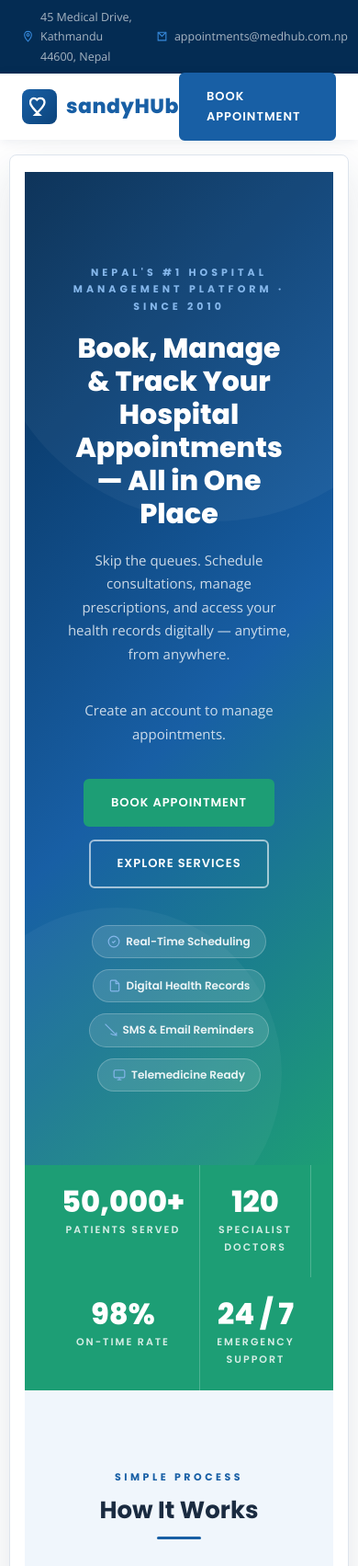
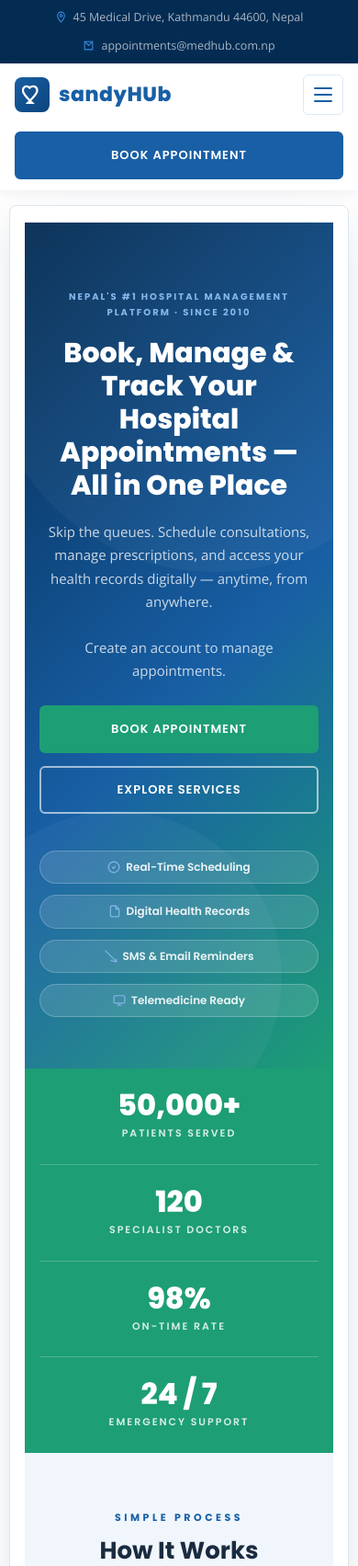
Before and after one commit to sandipmahat/Hospital-Appointment-Management-System, a Python web app: template apps/templates/medhub.html in a window 390 px wide. Shown: the top 1703 px of the page at 92% size. Run offline with Jinja, Linux system fonts and the light colour scheme; the template is opened without the code that fills it, so the values that code supplies are empty.

Commit message:
Improve MedHub responsive navigation

```diff
--- a/apps/static/css/medhub.css
+++ b/apps/static/css/medhub.css
@@ -25,6 +25,7 @@
 
 html {
   scroll-behavior: smooth;
+  text-size-adjust: 100%;
 }
 
 body {
@@ -33,6 +34,7 @@ body {
   background: var(--white);
   font-size: 15px;
   line-height: 1.7;
+  overflow-x: hidden;
 }
 
 a {
@@ -109,16 +111,31 @@ img {
 .btn-book-now,
 .team-btn,
 .svc-link {
-  display: inline-block;
+  display: inline-flex;
+  align-items: center;
+  justify-content: center;
   font-family: var(--font-heading);
   font-weight: 600;
   font-size: 13px;
   letter-spacing: 1px;
   text-transform: uppercase;
   padding: 13px 28px;
+  min-height: 44px;
   border-radius: var(--radius);
   cursor: pointer;
   transition: var(--transition);
+}
+
+.sr-only {
+  position: absolute;
+  width: 1px;
+  height: 1px;
+  padding: 0;
+  margin: -1px;
+  overflow: hidden;
+  clip: rect(0, 0, 0, 0);
+  white-space: nowrap;
+  border: 0;
 }
 
 .btn-primary {
@@ -204,6 +221,7 @@ img {
   display: flex;
   align-items: center;
   justify-content: space-between;
+  gap: 18px;
   height: 72px;
 }
 
@@ -237,6 +255,30 @@ img {
   display: flex;
   align-items: center;
   gap: 28px;
+}
+
+.nav-toggle {
+  display: none;
+  width: 44px;
+  height: 44px;
+  padding: 0;
+  border: 1px solid var(--border);
+  border-radius: var(--radius);
+  background: var(--white);
+  color: var(--primary);
+  cursor: pointer;
+  align-items: center;
+  justify-content: center;
+  flex-direction: column;
+  gap: 5px;
+}
+
+.nav-toggle-line {
+  display: block;
+  width: 20px;
+  height: 2px;
+  border-radius: 999px;
+  background: currentColor;
 }
 
 .nav-links li a {
@@ -989,6 +1031,7 @@ img {
   color: var(--text-dark);
   outline: none;
   background: var(--white);
+  min-height: 44px;
 }
 
 .appt-form input::placeholder {
@@ -1130,6 +1173,14 @@ footer {
   color: #378ADD;
 }
 
+a:focus-visible,
+button:focus-visible,
+input:focus-visible,
+select:focus-visible {
+  outline: 3px solid rgba(29, 158, 117, 0.45);
+  outline-offset: 3px;
+}
+
 @keyframes fadeUp {
   from {
     opacity: 0;
@@ -1142,12 +1193,70 @@ footer {
 }
 
 @media (max-width: 1024px) {
+  .nav-links {
+    gap: 16px;
+  }
+
   .dept-grid {
     grid-template-columns: repeat(3, 1fr);
   }
 }
 
 @media (max-width: 900px) {
+  .topbar .container {
+    justify-content: center;
+  }
+
+  .topbar-left,
+  .topbar-right {
+    flex-wrap: wrap;
+    justify-content: center;
+    gap: 10px 18px;
+  }
+
+  .navbar .container {
+    height: auto;
+    min-height: 68px;
+    flex-wrap: wrap;
+    padding-top: 12px;
+    padding-bottom: 12px;
+  }
+
+  .nav-toggle {
+    display: inline-flex;
+    margin-left: auto;
+  }
+
+  .navbar .btn-primary {
+    order: 4;
+    width: 100%;
+  }
+
+  .nav-links {
+    order: 3;
+    display: none;
+    width: 100%;
+    flex-direction: column;
+    align-items: stretch;
+    gap: 4px;
+    padding-top: 8px;
+    border-top: 1px solid var(--border);
+  }
+
+  .nav-links.is-open {
+    display: flex;
+  }
+
+  .nav-links li a {
+    min-height: 44px;
+    display: flex;
+    align-items: center;
+    justify-content: center;
+    border-bottom: 0;
+    border-radius: var(--radius);
+    background: var(--bg-light);
+  }
+
   .about .container {
     grid-template-columns: 1fr;
   }
@@ -1179,6 +1288,14 @@ footer {
 }
 
 @media (max-width: 600px) {
+  .container {
+    padding: 0 16px;
+  }
+
+  .section-padding {
+    padding: 56px 0;
+  }
+
   .services-grid,
   .team-grid,
   .testi-grid,
@@ -1190,10 +1307,130 @@ footer {
   .nav-links {
     display: none;
   }
+
+  .nav-links.is-open {
+    display: flex;
+  }
+
   .topbar-right {
     display: none;
   }
+
+  .topbar-left {
+    width: 100%;
+  }
+
+  .topbar-left span {
+    width: 100%;
+    justify-content: center;
+    text-align: center;
+  }
+
+  .hero {
+    min-height: auto;
+    padding: 72px 0 56px;
+  }
+
+  .hero-label {
+    letter-spacing: 2px;
+    font-size: 10px;
+  }
+
+  .hero p {
+    margin-bottom: 24px;
+  }
+
+  .hero-btns,
+  .appt-form {
+    flex-direction: column;
+    align-items: stretch;
+  }
+
+  .hero-btns a,
+  .appt-form input,
+  .appt-form select,
+  .btn-book-now {
+    width: 100%;
+  }
+
+  .hero-pills {
+    justify-content: stretch;
+  }
+
+  .hero-pill {
+    width: 100%;
+    justify-content: center;
+  }
+
+  .stats-bar .container {
+    grid-template-columns: 1fr;
+  }
+
+  .stat-item {
+    border-right: 0;
+    border-bottom: 1px solid rgba(255,255,255,0.22);
+  }
+
+  .stat-item:last-child {
+    border-bottom: 0;
+  }
+
+  .about-img-box {
+    height: 300px;
+  }
+
+  .about-card-float {
+    position: static;
+    margin-top: 10px;
+  }
+
+  .about-badge {
+    right: 12px;
+  }
+
+  .feat-row,
+  .testi-author,
+  .footer-bottom {
+    align-items: flex-start;
+    flex-direction: column;
+  }
+
+  .appointment-cta {
+    padding: 56px 0;
+  }
+
+  .appointment-cta h2 {
+    font-size: 26px;
+  }
+
   .section-title {
     font-size: 26px;
   }
 }
+
+@media (max-width: 380px) {
+  .logo {
+    font-size: 18px;
+  }
+
+  .logo-icon {
+    width: 34px;
+    height: 34px;
+  }
+
+  .section-title,
+  .appointment-cta h2 {
+    font-size: 24px;
+  }
+}
+
+@media (prefers-reduced-motion: reduce) {
+  *,
+  *::before,
+  *::after {
+    animation-duration: 0.01ms !important;
+    animation-iteration-count: 1 !important;
+    scroll-behavior: auto !important;
+    transition-duration: 0.01ms !important;
+  }
+}
--- a/apps/templates/medhub.html
+++ b/apps/templates/medhub.html
@@ -43,7 +43,13 @@
       </div>
       sandyHUb
     </div>
-    <ul class="nav-links">
+    <button class="nav-toggle" type="button" aria-controls="primaryMenu" aria-expanded="false">
+      <span class="nav-toggle-line"></span>
+      <span class="nav-toggle-line"></span>
+      <span class="nav-toggle-line"></span>
+      <span class="sr-only">Toggle navigation</span>
+    </button>
+    <ul class="nav-links" id="primaryMenu">
       <li><a href="#home" class="active">Home</a></li>
       <li><a href="#about">About</a></li>
       <li><a href="#services">Services</a></li>
```
